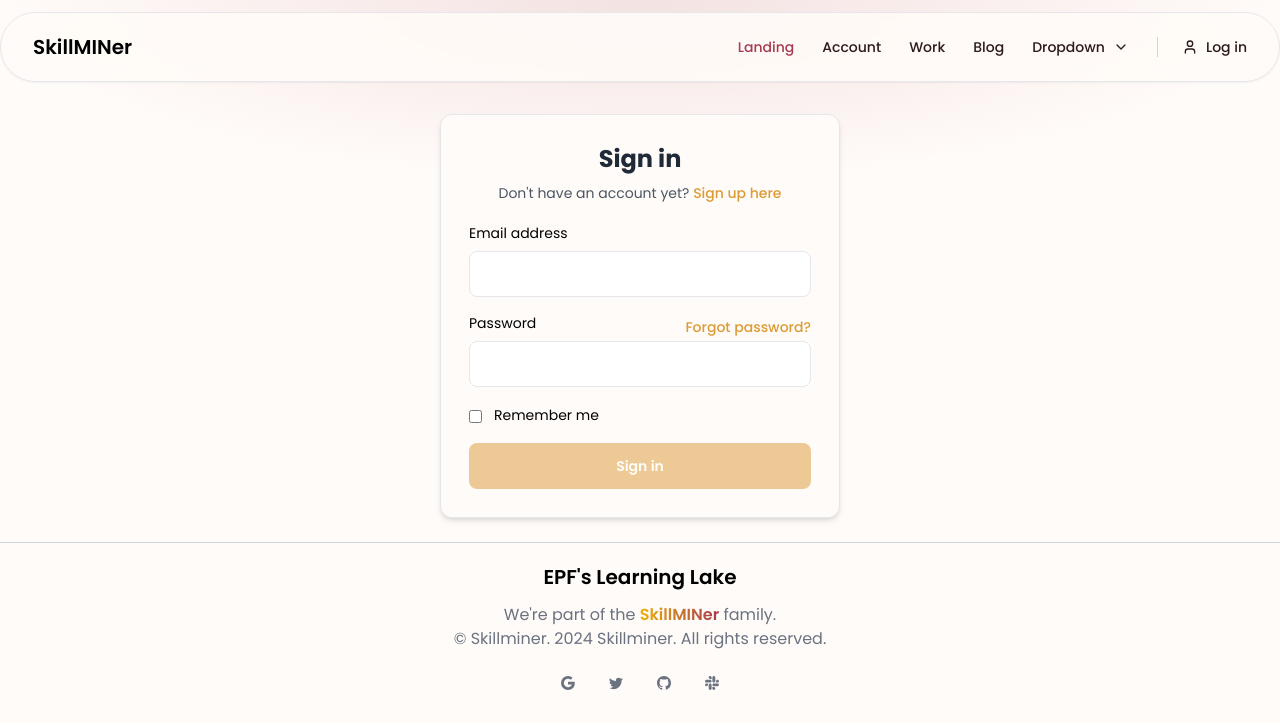
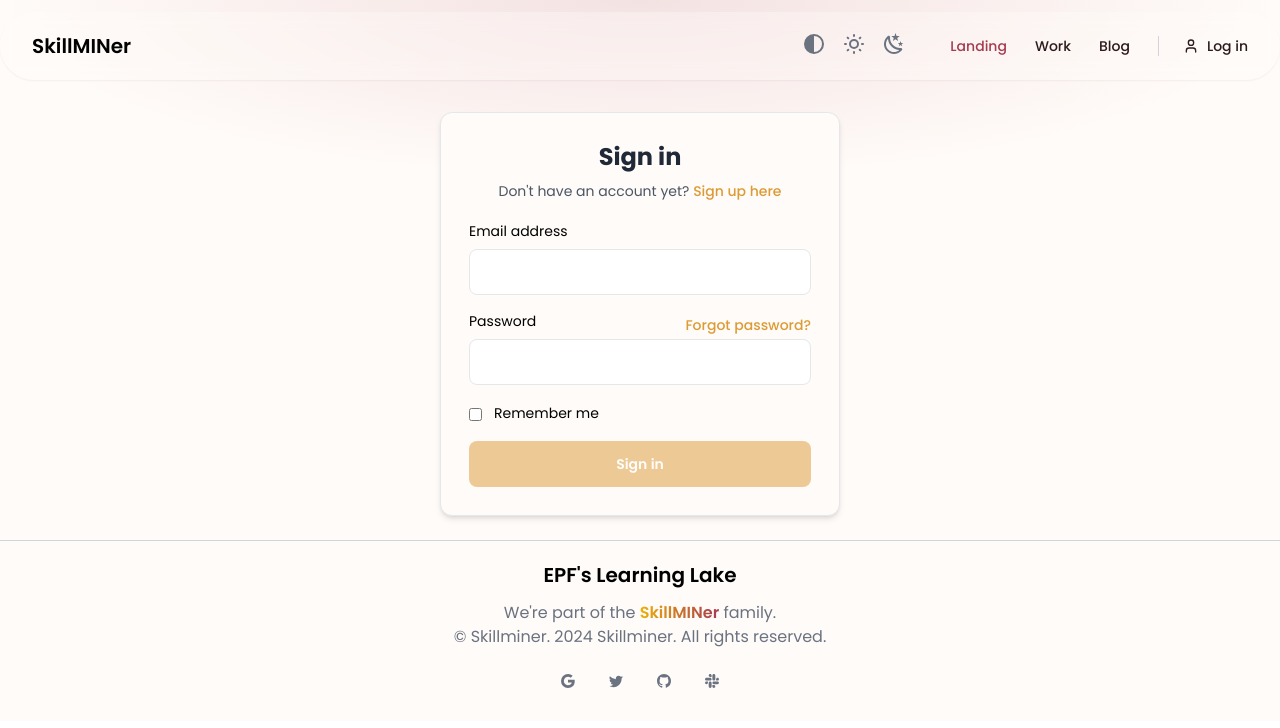
Before and after one commit to Skill-MINer/skillminer-front, an Angular app: page /login in a window 1280 px wide. Shown: the top 728 px of the page. Built offline with nearby package versions, Linux system fonts and the light colour scheme; no server answers.

Commit message:
feat(): update profile and navbar with broken dropdown

```diff
--- a/src/app/app.component.html
+++ b/src/app/app.component.html
@@ -1,7 +1,8 @@
 <div
-  class="bg-background bg-[radial-gradient(100%_50%_at_50%_0%,rgba(166,58,80,0.13)_0,rgba(166,58,80,0)_50%,rgba(166,58,80,0)_100%)]"
+  [class]="{'dark': themeService.isDarkMode}"
+  class="bg-background bg-[radial-gradient(100%_50%_at_50%_0%,rgba(166,58,80,0.13)_0,rgba(166,58,80,0)_50%,rgba(166,58,80,0)_100%)] dark:bg-background-darkMode"
 >
-  <app-navbar></app-navbar>
+<app-navbar></app-navbar>
   <router-outlet></router-outlet>
   <app-footer></app-footer>
 </div>
--- a/src/app/app.component.ts
+++ b/src/app/app.component.ts
@@ -2,6 +2,9 @@ import { Component } from '@angular/core';
 import { RouterOutlet, Router, Event, NavigationEnd } from '@angular/router';
 
 import { IStaticMethods } from 'preline/preline';
+
+import { ThemeService } from './services/theme.service';
+
 import { NavbarComponent } from './components/navbar/navbar.component';
 import { FooterComponent } from './components/footer/footer.component';
 import { LoginComponent } from './components/login/login.component';
@@ -37,13 +40,14 @@ declare global {
 export class AppComponent {
   title: string = 'skillminer-front';
 
-  constructor(private router: Router) {}
+  constructor(private router: Router, public themeService: ThemeService) { }
 
   ngOnInit() {
     this.router.events.subscribe((event: Event) => {
       if (event instanceof NavigationEnd) {
         setTimeout(() => {
           window.HSStaticMethods.autoInit();
+          this.themeService.updateTheme();
         }, 100);
       }
     });
--- a/src/app/components/navbar/navbar.component.html
+++ b/src/app/components/navbar/navbar.component.html
@@ -1,214 +1,137 @@
 <!-- ========== HEADER ========== -->
-<header
-  class="sticky top-3 inset-x-0 flex flex-wrap md:justify-start md:flex-nowrap z-50 w-full text-sm"
->
+<header class="sticky top-3 inset-x-0 flex flex-wrap md:justify-start md:flex-nowrap z-50 w-full text-sm">
   <nav
-    class="bg-opacity-90 backdrop-blur shadow-sm relative max-w-[90rem] w-full bg-background border border-gray-200 rounded-[36px] mx-2 py-3 px-4 md:flex md:items-center md:justify-between md:py-0 md:px-6 lg:px-8 xl:mx-auto dark:bg-textcolor dark:border-gray-700"
-    aria-label="Global"
-  >
+    class="bg-opacity-35 backdrop-blur shadow-sm relative max-w-[90rem] w-full bg-background border-gray-200 rounded-[36px] mx-2 py-3 px-4 md:flex md:items-center md:justify-between md:py-0 md:px-6 lg:px-8 xl:mx-auto dark:bg-background-darkMode dark:border-gray-700 dark:bg-opacity-35 dark:backdrop-blur dark:shadow-sm"
+    aria-label="Global">
     <div class="flex items-center justify-between">
-      <a
-        class="flex-none text-xl font-semibold dark:text-white"
-        routerLink="/"
-        aria-label="SkillMINer"
-        >SkillMINer</a
-      >
+      <a class="flex-none text-xl font-semibold dark:text-white" routerLink="/" aria-label="SkillMINer">SkillMINer</a>
       <div class="md:hidden">
-        <button
-          type="button"
+        <button type="button"
           class="hs-collapse-toggle size-8 flex justify-center items-center text-sm font-semibold rounded-full border border-gray-200 text-textcolor hover:bg-gray-100 disabled:opacity-50 disabled:pointer-events-none dark:text-white dark:border-gray-700 dark:hover:bg-gray-700 dark:focus:outline-none dark:focus:ring-1 dark:focus:ring-gray-600"
-          data-hs-collapse="#navbar-collapse-with-animation"
-          aria-controls="navbar-collapse-with-animation"
-          aria-label="Toggle navigation"
-        >
-          <svg
-            class="hs-collapse-open:hidden flex-shrink-0 size-4"
-            xmlns="http://www.w3.org/2000/svg"
-            width="24"
-            height="24"
-            viewBox="0 0 24 24"
-            fill="none"
-            stroke="currentColor"
-            stroke-width="2"
-            stroke-linecap="round"
-            stroke-linejoin="round"
-          >
+          data-hs-collapse="#navbar-collapse-with-animation" aria-controls="navbar-collapse-with-animation"
+          aria-label="Toggle navigation">
+          <svg class="hs-collapse-open:hidden flex-shrink-0 size-4" xmlns="http://www.w3.org/2000/svg" width="24"
+            height="24" viewBox="0 0 24 24" fill="none" stroke="currentColor" stroke-width="2" stroke-linecap="round"
+            stroke-linejoin="round">
             <line x1="3" x2="21" y1="6" y2="6" />
             <line x1="3" x2="21" y1="12" y2="12" />
             <line x1="3" x2="21" y1="18" y2="18" />
           </svg>
-          <svg
-            class="hs-collapse-open:block hidden flex-shrink-0 size-4"
-            xmlns="http://www.w3.org/2000/svg"
-            width="24"
-            height="24"
-            viewBox="0 0 24 24"
-            fill="none"
-            stroke="currentColor"
-            stroke-width="2"
-            stroke-linecap="round"
-            stroke-linejoin="round"
-          >
+          <svg class="hs-collapse-open:block hidden flex-shrink-0 size-4" xmlns="http://www.w3.org/2000/svg" width="24"
+            height="24" viewBox="0 0 24 24" fill="none" stroke="currentColor" stroke-width="2" stroke-linecap="round"
+            stroke-linejoin="round">
             <path d="M18 6 6 18" />
             <path d="m6 6 12 12" />
           </svg>
         </button>
       </div>
     </div>
-    <div
-      id="navbar-collapse-with-animation"
-      class="hs-collapse hidden overflow-hidden transition-all duration-300 basis-full grow md:block"
-    >
+    <div id="navbar-collapse-with-animation"
+      class="hs-collapse hidden overflow-hidden transition-all duration-300 basis-full grow md:block">
       <div
-        class="flex flex-col gap-y-4 gap-x-0 mt-5 md:flex-row md:items-center md:justify-end md:gap-y-0 md:gap-x-7 md:mt-0 md:ps-7"
-      >
-        <a
-          class="font-medium text-accent md:py-6 dark:text-accent hover:text-accent-6"
-          routerLink="/"
-          aria-current="page"
-          >Landing</a
-        >
-        <a
-          class="font-medium text-textcolor hover:text-primary md:py-6 dark:text-gray-400 dark:hover:text-textcolor"
-          routerLink="/profile"
-          >Account</a
-        >
-        <a
-          class="font-medium text-textcolor hover:text-primary md:py-6 dark:text-gray-400 dark:hover:text-textcolor"
-          href="#"
-          >Work</a
-        >
-        <a
-          class="font-medium text-textcolor hover:text-primary md:py-6 dark:text-gray-400 dark:hover:text-textcolor"
-          routerLink="/formations"
-          >Blog</a
-        >
+        class="flex flex-col gap-y-4 gap-x-0 mt-5 md:flex-row md:items-center md:justify-end md:gap-y-0 md:gap-x-7 md:mt-0 md:ps-7">
 
-        <div
-          class="hs-dropdown [--strategy:static] md:[--strategy:fixed] [--adaptive:none] md:[--trigger:hover] md:py-4"
-        >
-          <button
-            type="button"
-            class="flex items-center w-full text-textcolor hover:text-primary font-medium dark:text-gray-400 dark:hover:text-textcolor"
-          >
-            Dropdown
-            <svg
-              class="ms-2 size-4"
-              xmlns="http://www.w3.org/2000/svg"
-              width="24"
-              height="24"
-              viewBox="0 0 24 24"
-              fill="none"
-              stroke="currentColor"
-              stroke-width="2"
-              stroke-linecap="round"
-              stroke-linejoin="round"
-            >
-              <path d="m6 9 6 6 6-6" />
+        <div class="ml-4">
+          <button id="header__sun" (click)="toSystemMode()" title="Switch to system theme"
+            class="relative w-10 h-10 focus:outline-none focus:shadow-outline text-gray-500">
+            <svg style="width:24px;height:24px" viewBox="0 0 24 24">
+              <path fill="currentColor"
+                d="M12 2A10 10 0 0 0 2 12A10 10 0 0 0 12 22A10 10 0 0 0 22 12A10 10 0 0 0 12 2M12 4A8 8 0 0 1 20 12A8 8 0 0 1 12 20V4Z" />
             </svg>
           </button>
-
-          <div
-            class="hs-dropdown-menu transition-[opacity,margin] duration-[0.1ms] md:duration-[150ms] hs-dropdown-open:opacity-100 opacity-0 md:w-48 hidden z-10 bg-secondary md:shadow-md rounded-lg p-2 dark:bg-textcolor md:dark:border dark:border-gray-700 dark:divide-gray-700 before:absolute top-full md:border before:-top-5 before:start-0 before:w-full before:h-5"
-          >
-            <a
-              class="flex items-center gap-x-3.5 py-2 px-3 rounded-lg text-sm text-textcolor hover:bg-gray-100 focus:ring-2 focus:ring-hover:text-primary dark:text-gray-400 dark:hover:bg-gray-700 dark:hover:text-primary dark:focus:outline-none dark:focus:ring-1 dark:focus:ring-gray-600"
-              href="#"
-            >
-              About
-            </a>
-            <div
-              class="hs-dropdown relative [--strategy:static] md:[--strategy:absolute] [--adaptive:none] md:[--trigger:hover]"
-            >
-              <button
-                type="button"
-                class="w-full flex justify-between items-center text-sm text-textcolor rounded-lg py-2 px-3 hover:bg-gray-100 focus:ring-2 focus:ring-hover:text-primary dark:text-gray-400 dark:hover:bg-gray-700 dark:hover:text-primary dark:focus:outline-none dark:focus:ring-1 dark:focus:ring-gray-600"
-              >
-                Sub Menu
-                <svg
-                  class="md:-rotate-90 ms-2 size-4"
-                  xmlns="http://www.w3.org/2000/svg"
-                  width="24"
-                  height="24"
-                  viewBox="0 0 24 24"
-                  fill="none"
-                  stroke="currentColor"
-                  stroke-width="2"
-                  stroke-linecap="round"
-                  stroke-linejoin="round"
-                >
-                  <path d="m6 9 6 6 6-6" />
-                </svg>
-              </button>
-
-              <div
-                class="hs-dropdown-menu transition-[opacity,margin] duration-[0.1ms] md:duration-[150ms] hs-dropdown-open:opacity-100 opacity-0 md:w-48 hidden z-10 md:mt-2 bg-secondary md:shadow-md rounded-lg p-2 dark:bg-textcolor md:dark:border dark:border-gray-700 dark:divide-gray-700 before:absolute md:border before:-end-5 before:top-0 before:h-full before:w-5 top-0 end-full !mx-[10px]"
-              >
-                <a
-                  class="flex items-center gap-x-3.5 py-2 px-3 rounded-lg text-sm text-textcolor hover:bg-gray-100 focus:ring-2 focus:ring-hover:text-primary dark:text-gray-400 dark:hover:bg-gray-700 dark:hover:text-primary dark:focus:outline-none dark:focus:ring-1 dark:focus:ring-gray-600"
-                  href="#"
-                >
-                  About
-                </a>
-                <a
-                  class="flex items-center gap-x-3.5 py-2 px-3 rounded-lg text-sm text-textcolor hover:bg-gray-100 focus:ring-2 focus:ring-hover:text-primary dark:text-gray-400 dark:hover:bg-gray-700 dark:hover:text-primary dark:focus:outline-none dark:focus:ring-1 dark:focus:ring-gray-600"
-                  href="#"
-                >
-                  Downloads
-                </a>
-                <a
-                  class="flex items-center gap-x-3.5 py-2 px-3 rounded-lg text-sm text-textcolor hover:bg-gray-100 focus:ring-2 focus:ring-hover:text-primary dark:text-gray-400 dark:hover:bg-gray-700 dark:hover:text-primary dark:focus:outline-none dark:focus:ring-1 dark:focus:ring-gray-600"
-                  href="#"
-                >
-                  Team Account
-                </a>
-              </div>
-            </div>
-
-            <a
-              class="flex items-center gap-x-3.5 py-2 px-3 rounded-lg text-sm text-textcolor hover:bg-gray-100 focus:ring-2 focus:ring-hover:text-primary dark:text-gray-400 dark:hover:bg-gray-700 dark:hover:text-primary dark:focus:outline-none dark:focus:ring-1 dark:focus:ring-gray-600"
-              href="#"
-            >
-              Downloads
-            </a>
-            <a
-              class="flex items-center gap-x-3.5 py-2 px-3 rounded-lg text-sm text-textcolor hover:bg-gray-100 focus:ring-2 focus:ring-hover:text-primary dark:text-gray-400 dark:hover:bg-gray-700 dark:hover:text-primary dark:focus:outline-none dark:focus:ring-1 dark:focus:ring-gray-600"
-              href="#"
-            >
-              Team Account
-            </a>
-          </div>
+          <button id="header__moon" (click)="toLightMode()" title="Switch to light mode"
+            class="relative w-10 h-10 focus:outline-none focus:shadow-outline text-gray-500">
+            <svg xmlns="http://www.w3.org/2000/svg" class="icon icon-tabler icon-tabler-sun" width="24" height="24"
+              viewBox="0 0 24 24" stroke-width="2" stroke="currentColor" fill="none" stroke-linecap="round"
+              stroke-linejoin="round">
+              <path stroke="none" d="M0 0h24v24H0z" fill="none"></path>
+              <circle cx="12" cy="12" r="4"></circle>
+              <path d="M3 12h1m8 -9v1m8 8h1m-9 8v1m-6.4 -15.4l.7 .7m12.1 -.7l-.7 .7m0 11.4l.7 .7m-12.1 -.7l-.7 .7">
+              </path>
+            </svg>
+          </button>
+          <button id="header__indeterminate" (click)="toDarkMode()" title="Switch to dark mode"
+            class="relative w-10 h-10 focus:outline-none focus:shadow-outline text-gray-500">
+            <svg style="width:24px;height:24px" viewBox="0 0 24 24">
+              <path fill="currentColor"
+                d="M17.75,4.09L15.22,6.03L16.13,9.09L13.5,7.28L10.87,9.09L11.78,6.03L9.25,4.09L12.44,4L13.5,1L14.56,4L17.75,4.09M21.25,11L19.61,12.25L20.2,14.23L18.5,13.06L16.8,14.23L17.39,12.25L15.75,11L17.81,10.95L18.5,9L19.19,10.95L21.25,11M18.97,15.95C19.8,15.87 20.69,17.05 20.16,17.8C19.84,18.25 19.5,18.67 19.08,19.07C15.17,23 8.84,23 4.94,19.07C1.03,15.17 1.03,8.83 4.94,4.93C5.34,4.53 5.76,4.17 6.21,3.85C6.96,3.32 8.14,4.21 8.06,5.04C7.79,7.9 8.75,10.87 10.95,13.06C13.14,15.26 16.1,16.22 18.97,15.95M17.33,17.97C14.5,17.81 11.7,16.64 9.53,14.5C7.36,12.31 6.2,9.5 6.04,6.68C3.23,9.82 3.34,14.64 6.35,17.66C9.37,20.67 14.19,20.78 17.33,17.97Z" />
+            </svg>
+          </button>
         </div>
 
+        <a class="font-medium text-accent md:py-6 dark:text-accent hover:text-accent-6" routerLink="/"
+          aria-current="page">Landing</a>
+        <a class="font-medium text-textcolor hover:text-primary md:py-6 dark:text-gray-400 dark:hover:text-textcolor"
+          href="#">Work</a>
+        <a class="font-medium text-textcolor hover:text-primary md:py-6 dark:text-gray-400 dark:hover:text-textcolor"
+          routerLink="/formations">Blog</a>
+
         @if (!isLoggedIn()) {
-        <a
-          class="flex items-center gap-x-2 font-medium text-textcolor hover:text-primary md:border-s md:border-gray-300 md:my-6 md:ps-6 dark:border-gray-700 dark:text-gray-400 dark:hover:text-primary"
-          href="login"
-        >
-          <svg
-            class="flex-shrink-0 size-4"
-            xmlns="http://www.w3.org/2000/svg"
-            width="24"
-            height="24"
-            viewBox="0 0 24 24"
-            fill="none"
-            stroke="currentColor"
-            stroke-width="2"
-            stroke-linecap="round"
-            stroke-linejoin="round"
-          >
+        <a class="flex items-center gap-x-2 font-medium text-textcolor hover:text-primary md:border-s md:border-gray-300 md:my-6 md:ps-6 dark:border-gray-700 dark:text-gray-400 dark:hover:text-primary"
+          routerLink="/login">
+          <svg class="flex-shrink-0 size-4" xmlns="http://www.w3.org/2000/svg" width="24" height="24"
+            viewBox="0 0 24 24" fill="none" stroke="currentColor" stroke-width="2" stroke-linecap="round"
+            stroke-linejoin="round">
             <path d="M19 21v-2a4 4 0 0 0-4-4H9a4 4 0 0 0-4 4v2" />
             <circle cx="12" cy="7" r="4" />
           </svg>
           Log in
         </a>
         } @else {
-          <a
-          (click)="logout()"
-          class="flex cursor-pointer items-center gap-x-2 font-medium text-textcolor hover:text-primary md:border-s md:border-gray-300 md:my-6 md:ps-6 dark:border-gray-700 dark:text-gray-400 dark:hover:text-primary"
-        >
-          You are logged in
-        </a>
+        <div
+          class="m-1 hs-dropdown relative inline-flex [--trigger:click] [--placement:bottom]">
+          <button type="button" id="hs-dropdown-hover-event"
+            class="flex items-center w-full text-textcolor hover:text-primary font-medium dark:text-gray-400 dark:hover:text-textcolor">
+            <img class="flex-shrink-0 object-cover mx-1 rounded-full w-9 h-9"
+            [src]="imageUrl" alt="Profile image">
+            Account
+            <svg class="ms-2 size-4" xmlns="http://www.w3.org/2000/svg" width="24" height="24" viewBox="0 0 24 24"
+              fill="none" stroke="currentColor" stroke-width="2" stroke-linecap="round" stroke-linejoin="round">
+              <path d="m6 9 6 6 6-6" />
+            </svg>
+          </button>
+
+          <div
+            class="hs-dropdown-menu transition-[opacity,margin] duration hs-dropdown-open:opacity-100 hidden min-w-60 bg-background-1 shadow-md rounded-lg p-2 mt-2 dark:bg-gray-800 dark:border dark:border-gray-700 dark:divide-gray-700 after:h-4 after:absolute after:-bottom-4 after:start-0 after:w-full before:h-4 before:absolute before:-top-4 before:start-0 before:w-full"
+            aria-labelledby="hs-dropdown-hover-event">
+
+            <a routerLink="/profile"
+              class="flex items-center p-3 -mt-2 text-sm text-gray-600 transition-colors duration-200 transform dark:text-gray-300 hover:bg-gray-100 dark:hover:bg-gray-700 dark:hover:text-white">
+              <img class="flex-shrink-0 object-cover mx-1 rounded-full w-9 h-9"
+                [src]="imageUrl" alt="Profile picture">
+              <div class="mx-1">
+                <h1 class="text-sm font-semibold text-gray-700 dark:text-gray-200">{{ firstName }} {{ lastName }}</h1>
+                <p class="text-sm text-gray-500 dark:text-gray-400">{{ email }}</p>
+              </div>
+            </a>
+
+            <hr class="border-gray-200 dark:border-gray-700 ">
+
+            <a class="flex items-center gap-x-3.5 py-2 px-3 rounded-lg text-sm text-textcolor hover:bg-gray-100 focus:ring-2 focus:ring-hover:text-primary dark:text-gray-400 dark:hover:bg-gray-700 dark:hover:text-primary dark:focus:outline-none dark:focus:ring-1 dark:focus:ring-gray-600"
+              routerLink="/profile">
+              Profile
+            </a>
+
+            <a class="flex items-center gap-x-3.5 py-2 px-3 rounded-lg text-sm text-textcolor hover:bg-gray-100 focus:ring-2 focus:ring-hover:text-primary dark:text-gray-400 dark:hover:bg-gray-700 dark:hover:text-primary dark:focus:outline-none dark:focus:ring-1 dark:focus:ring-gray-600"
+              routerLink="/profile-update">
+              Settings
+            </a>
+
+            <hr class="border-gray-200 dark:border-gray-700 ">
+
+            <a class="flex items-center gap-x-3.5 py-2 px-3 rounded-lg text-sm text-textcolor hover:bg-gray-100 focus:ring-2 focus:ring-hover:text-primary dark:text-gray-400 dark:hover:bg-gray-700 dark:hover:text-primary dark:focus:outline-none dark:focus:ring-1 dark:focus:ring-gray-600"
+              (click)="logout()" routerLink="/">
+              <svg class="flex-shrink-0 size-4" xmlns="http://www.w3.org/2000/svg" width="24" height="24"
+                viewBox="0 0 24 24" fill="none" stroke="currentColor" stroke-width="2" stroke-linecap="round"
+                stroke-linejoin="round">
+                <path d="M19 21v-2a4 4 0 0 0-4-4H9a4 4 0 0 0-4 4v2" />
+                <circle cx="12" cy="7" r="4" />
+              </svg>
+              Sign Out
+            </a>
+
+          </div>
+        </div>
         }
       </div>
     </div>
--- a/src/app/components/navbar/navbar.component.ts
+++ b/src/app/components/navbar/navbar.component.ts
@@ -1,7 +1,11 @@
 import { Component } from '@angular/core';
 import { AuthService } from '../../services/auth.service';
 import { RouterLink, RouterLinkActive, RouterOutlet } from '@angular/router';
+import { UserService } from '../../services/user.service';
+import { User } from '../../interfaces/user';
+import { ThemeService } from '../../services/theme.service';
 
+import config from '../../../../config';
 @Component({
   selector: 'app-navbar',
   standalone: true,
@@ -11,9 +15,29 @@ import { RouterLink, RouterLinkActive, RouterOutlet } from '@angular/router';
 })
 export class NavbarComponent {
 
-  constructor() {}
+  imageUrl: string = '';
+  firstName: string = '';
+  lastName: string = '';
+  email: string = '';
+  userProfile: User = {};
+
+  constructor(protected readonly userService: UserService, private themeService: ThemeService) {}
 
   protected readonly authService: AuthService = new AuthService();
+
+  ngOnInit() {
+    this.getProfile();
+  }
+
+  getProfile() {
+    this.userService.getProfile().subscribe(profile => {
+      this.userProfile = profile;
+      this.imageUrl = `${config.IP_API}/file/users/${this.userProfile.id}.png`;
+      this.firstName = this.userProfile.prenom as string;
+      this.lastName = this.userProfile.nom as string;
+      this.email = this.userProfile.email as string;
+    });
+  }
 
   logout() {
     this.authService.logout();
@@ -22,4 +46,19 @@ export class NavbarComponent {
   isLoggedIn() {
     return this.authService.isLoggedIn();
   }
+
+  toSystemMode() {
+    localStorage['theme'] = 'system';
+    this.themeService.updateTheme();
+  }
+
+  toLightMode() {
+    localStorage['theme'] = 'light';
+    this.themeService.updateTheme();
+  }
+
+  toDarkMode() {
+    localStorage['theme'] = 'dark';
+    this.themeService.updateTheme();
+  }
 }
--- a/src/app/services/user.service.ts
+++ b/src/app/services/user.service.ts
@@ -36,6 +36,10 @@ export class UserService {
     return this.http.post(`${config.IP_API}/file/users`, formData);
   }
 
+  deleteImage() {
+    return this.http.delete(`${config.IP_API}/file/users`);
+  }
+
   updatePassword(oldPassword: string, newPassword: string) {
     return this.http.put(`${IP_API}/users/password`, {
       "oldPassword": oldPassword,
--- a/tailwind.config.js
+++ b/tailwind.config.js
@@ -5,6 +5,7 @@ module.exports = {
     './src/**/**/*.{html,ts}',
     './node_modules/preline/preline.js',
   ],
+  darkMode: 'selector',
   theme: {
     fontFamily: {
       sans: ['Poppins', 'Graphik', 'sans-serif'],
@@ -14,9 +15,11 @@ module.exports = {
       colors: {
         'secondary': {
           DEFAULT: "#F8F0D5",
+          darkMode: "#CD8C23",
         },
         'primary': {
           DEFAULT: "#DC9B34",
+          darkMode: "#2C2307",
           0: '#fefce8',
           1: '#fef8c4',
           2: '#feef8a',
@@ -30,6 +33,7 @@ module.exports = {
         },
         'accent': {
           DEFAULT: '#A63A50',
+          darkMode: '#010104',
           0: '#fef1f5',
           1: '#fee5ec',
           2: '#fdcedd',
@@ -43,11 +47,13 @@ module.exports = {
         },
         'background': {
           DEFAULT: '#FFFBF8',
+          darkMode: '#010104',
           0: '#F7F3F0',
           1:'#fcf8f5',
         },
         'textcolor': {
           DEFAULT: '#2C1A1D',
+          darkMode: '#EBE9FC',
           light: '#7E7E7E',
         },
       },
```
Also changed, not shown: src/app/components/profile-update/profile-update.component.html (+8 -2 lines), src/app/components/profile-update/profile-update.component.ts (+7 -0 lines), src/app/services/theme.service.ts (added, +30 -0 lines), 1 other file (tests, documents, lock files or other folders).
